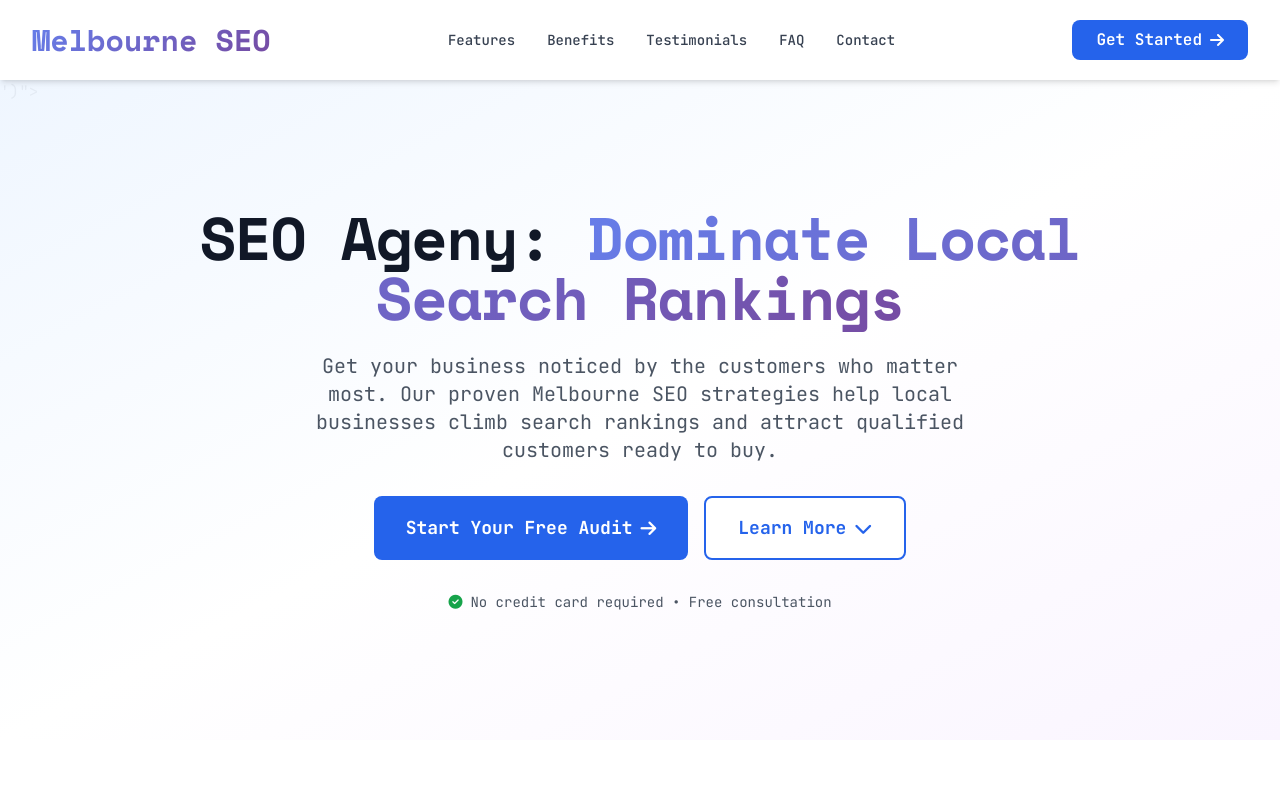
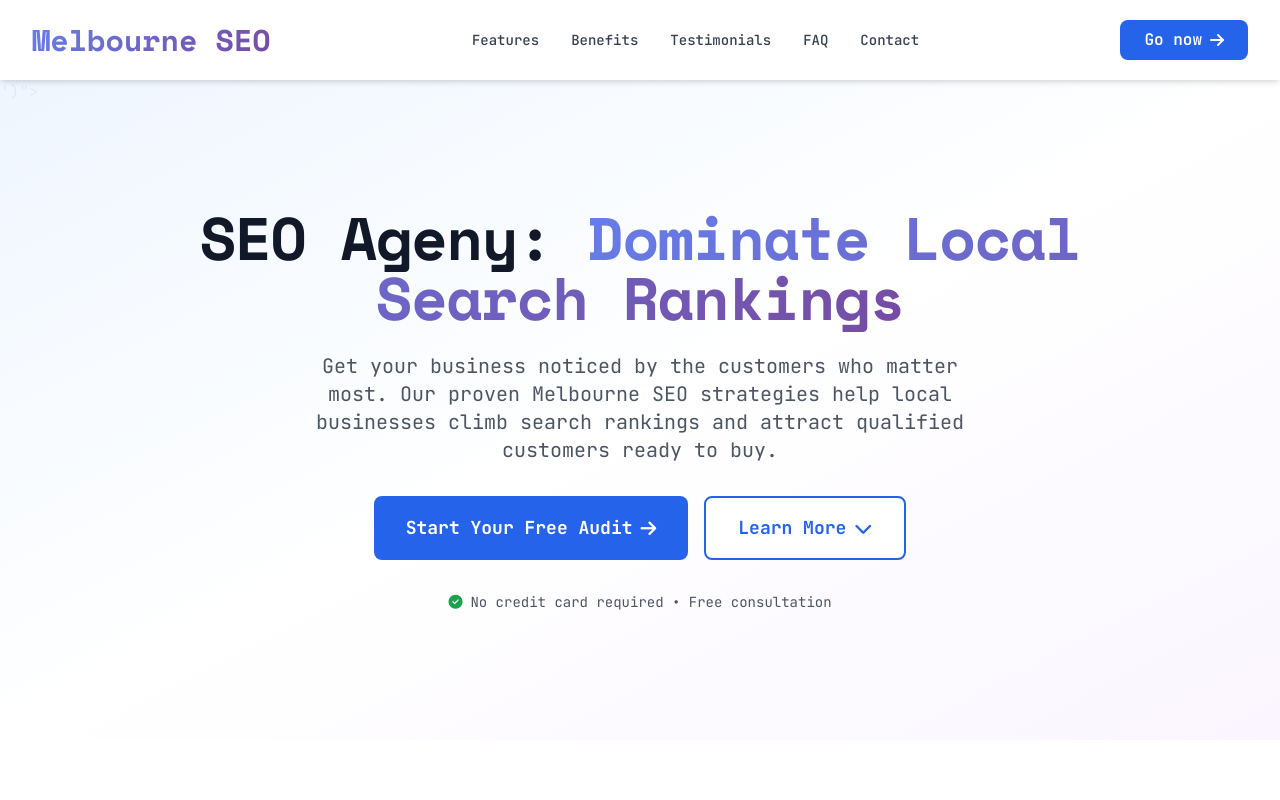
Before and after one commit to test-acc-12349/melbourne-seo-dominate-local-search-rankings-2025-11-02-6s8os, a plain HTML site: page index.html in a window 1280 px wide. Shown: the top 800 px of the page. Drawn offline with nearby package versions, Linux system fonts and the light colour scheme.

Commit message:
Update website: Update the CTA in the header from 'Get Started' to...

```diff
--- a/index.html
+++ b/index.html
@@ -65,7 +65,7 @@
                 <!-- CTA Button (Desktop) -->
                 <div class="hidden md:block">
                     <a href="https://test.com" class="inline-flex items-center px-6 py-2 rounded-lg bg-blue-600 text-white font-semibold hover:bg-blue-700 hover:shadow-lg transition-all duration-300 hover:scale-105">
-                        Get Started
+                        Go now
                         <i class="fas fa-arrow-right ml-2"></i>
                     </a>
                 </div>
@@ -85,7 +85,7 @@
                 <a href="#testimonials" class="block px-3 py-2 rounded-md text-base font-medium text-gray-700 hover:text-blue-600 hover:bg-gray-50 transition-all duration-300">Testimonials</a>
                 <a href="#faq" class="block px-3 py-2 rounded-md text-base font-medium text-gray-700 hover:text-blue-600 hover:bg-gray-50 transition-all duration-300">FAQ</a>
                 <a href="#contact" class="block px-3 py-2 rounded-md text-base font-medium text-gray-700 hover:text-blue-600 hover:bg-gray-50 transition-all duration-300">Contact</a>
-                <a href="https://test.com" class="block mt-2 px-3 py-2 rounded-md bg-blue-600 text-white font-semibold hover:bg-blue-700 text-center transition-all duration-300">Get Started</a>
+                <a href="https://test.com" class="block mt-2 px-3 py-2 rounded-md bg-blue-600 text-white font-semibold hover:bg-blue-700 text-center transition-all duration-300">Go now</a>
             </div>
         </nav>
     </header>
```
